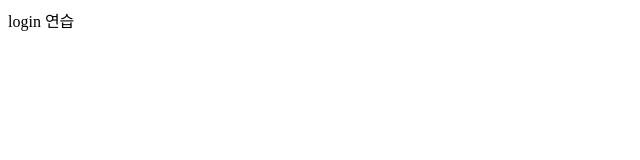
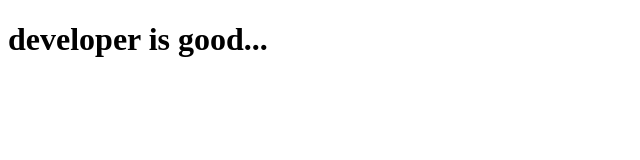
Before and after one commit to zkdk1241/fes-git-test, a plain HTML site: page index.html in a window 1280 px wide. Shown: the whole page, without its empty margins (0-640 px from the left). Drawn offline with Linux system fonts and the light colour scheme.

Commit message:
develop branch git 연습

```diff
--- a/index.html
+++ b/index.html
@@ -7,6 +7,6 @@
   <title>깃 연습하기</title>
 </head>
 <body>
-  login 연습
+<h1>  developer is good... </h1>
 </body>
 </html>
```
